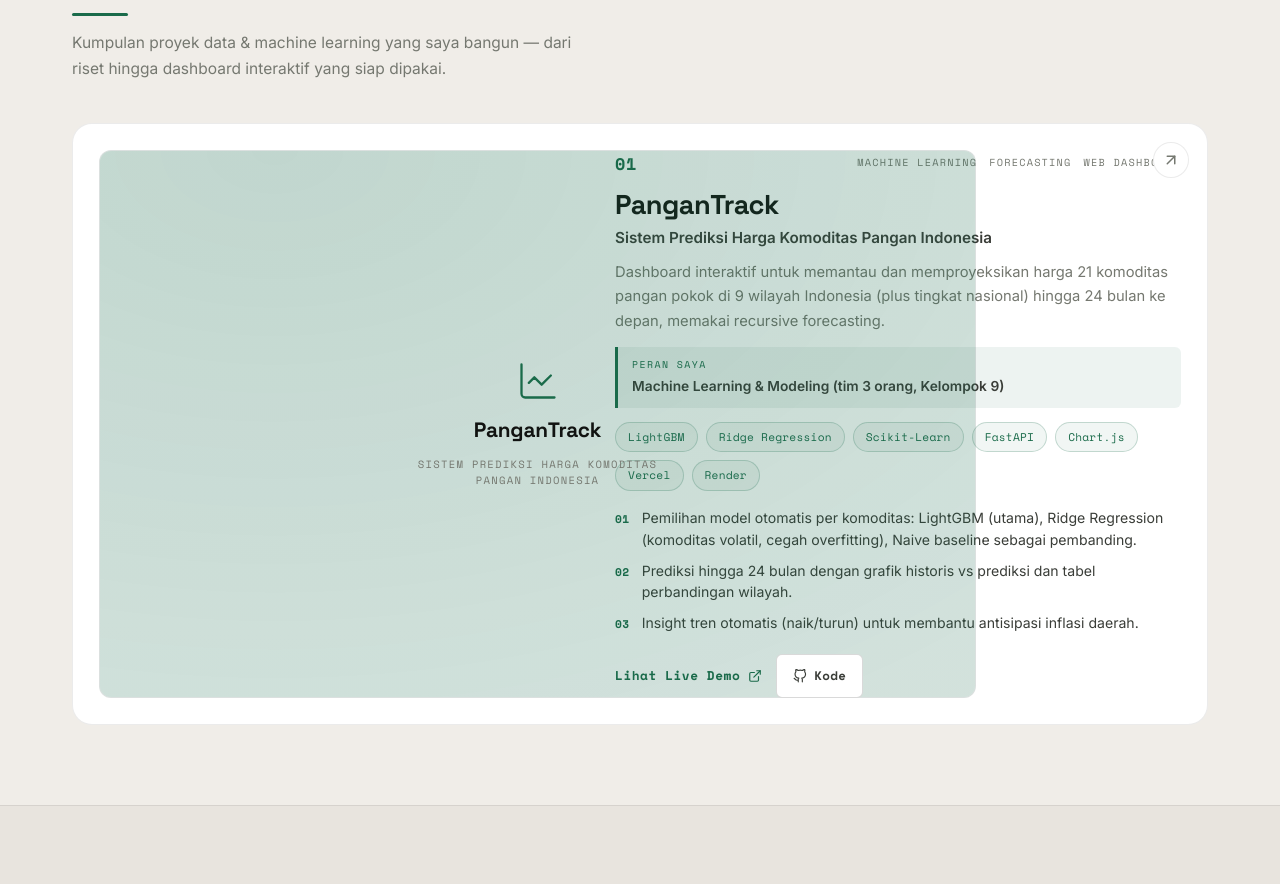
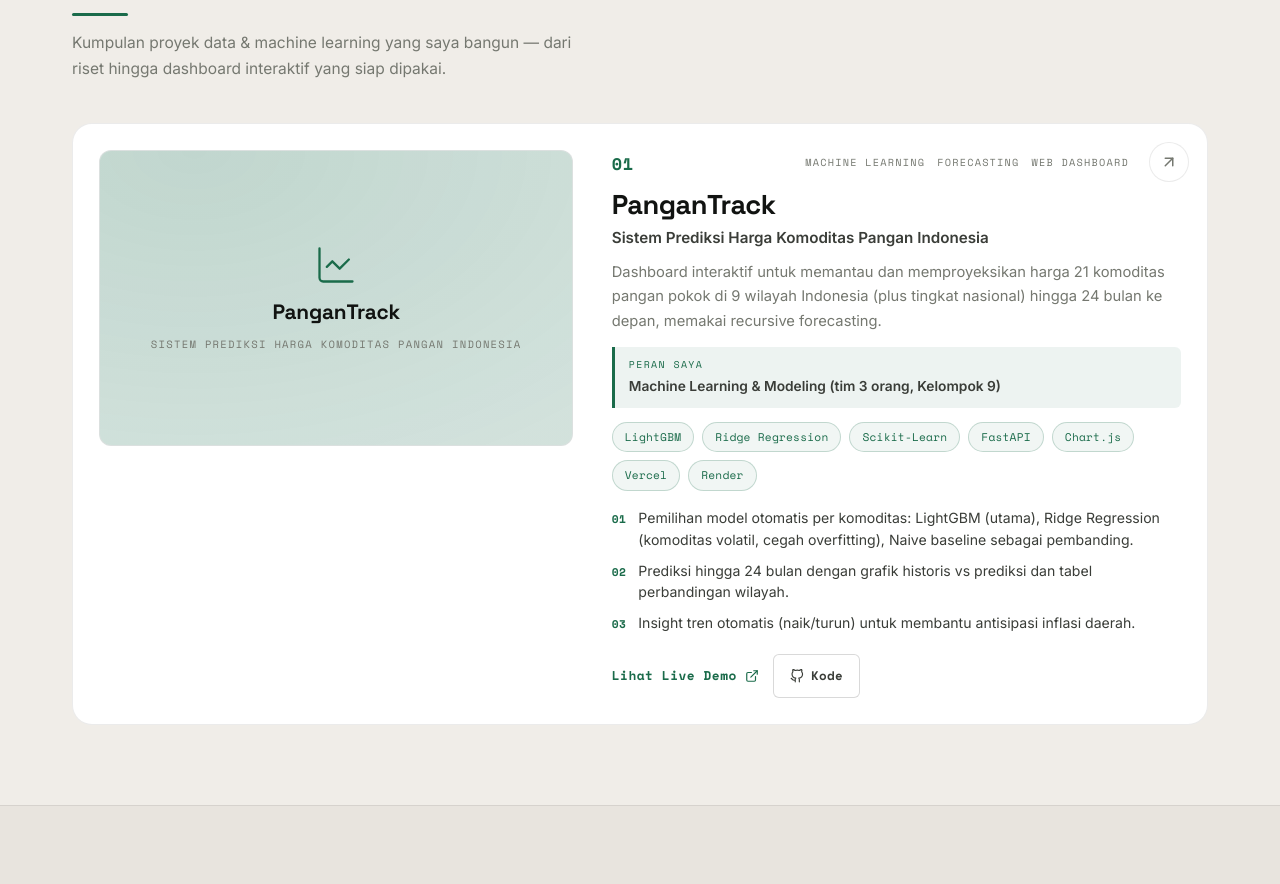
Before and after one commit to LeandroJovan/Portofolio, a React (Vite) app: page / in a window 1280 px wide. Shown: the part 2236-3120 px from the top of the page. Built offline with nearby package versions, Linux system fonts and the light colour scheme.

Commit message:
style: update index.css

```diff
--- a/src/index.css
+++ b/src/index.css
@@ -1506,6 +1506,8 @@
 /* ===== PROJECTS SECTION ===== */
 .projects-section {
   background: var(--bg);
+  /* Jarak atas agar kartu tidak tertutup navbar saat navigasi ke #projects */
+  scroll-margin-top: calc(var(--nav-height) + 24px);
 }
 
 /* Header — konsisten dgn section Tentang (label + judul besar + garis hijau) */
@@ -1532,9 +1534,9 @@
 .project-card {
   position: relative;
   display: grid;
-  grid-template-columns: 0.92fr 1.08fr;
-  gap: 34px;
-  align-items: stretch;
+  grid-template-columns: minmax(0, 5fr) minmax(0, 6fr); /* minmax(0,..) agar kolom tidak melebar karena isi */
+  gap: clamp(24px, 3vw, 48px);
+  align-items: start;
   background: var(--bg-card);
   border: 1px solid var(--border);
   border-radius: var(--radius-lg);
@@ -1547,14 +1549,20 @@
     box-shadow 340ms cubic-bezier(0.22, 1, 0.36, 1);
 }
 
-/* Pratinjau kiri */
+/* Pratinjau kiri — normal flow (tanpa position), tidak melebar.
+   Sticky agar tetap terlihat saat kolom teks lebih panjang (desktop). */
 .project-media {
-  position: relative;
+  width: 100%;
+  min-width: 0;
+  align-self: start;
+  position: sticky;
+  top: calc(var(--nav-height) + 24px);
+  aspect-ratio: 16 / 10;
+  height: auto;
   border-radius: var(--radius-md);
   overflow: hidden;
   border: 1px solid var(--border);
   background: var(--accent-light);
-  aspect-ratio: 16 / 10;
 }
 
 .project-media img {
@@ -1565,17 +1573,18 @@
   transition: transform 400ms cubic-bezier(0.22, 1, 0.36, 1);
 }
 
-/* Placeholder elegan (hijau muda + ikon grafik) bila screenshot belum ada */
+/* Placeholder elegan (hijau muda + ikon grafik) bila screenshot belum ada.
+   Normal flow mengisi penuh aspect-ratio media (tanpa position absolute). */
 .project-media-placeholder {
-  position: absolute;
-  inset: 0;
+  width: 100%;
+  height: 100%;
   display: flex;
   flex-direction: column;
   align-items: center;
   justify-content: center;
-  gap: 10px;
+  gap: 8px;
   text-align: center;
-  padding: 20px;
+  padding: 24px;
   background:
     radial-gradient(120% 120% at 20% 0%, rgba(26, 107, 74, 0.14), rgba(26, 107, 74, 0.05)),
     var(--accent-light);
@@ -1597,7 +1606,8 @@
   letter-spacing: 0.12em;
   text-transform: uppercase;
   color: var(--text-muted);
-  max-width: 240px;
+  max-width: 90%;
+  overflow-wrap: anywhere;
   line-height: 1.5;
 }
 
@@ -1612,9 +1622,11 @@
   display: flex;
   align-items: center;
   justify-content: space-between;
-  gap: 14px;
+  gap: 12px;
   flex-wrap: wrap;
   margin-bottom: 12px;
+  /* Ruang untuk tombol panah ↗ (absolute) agar tidak menimpa kategori */
+  padding-right: 52px;
 }
 
 .project-num {
@@ -1623,12 +1635,16 @@
   font-weight: 700;
   color: var(--accent);
   letter-spacing: 0.04em;
+  flex-shrink: 0;
 }
 
 .project-categories {
   display: flex;
   flex-wrap: wrap;
   gap: 6px 12px;
+  min-width: 0;
+  flex: 1 1 auto;
+  justify-content: flex-end;
 }
 
 .project-category {
@@ -1798,13 +1814,14 @@
   transition: transform 400ms cubic-bezier(0.22, 1, 0.36, 1);
 }
 
-/* Ikon panah pojok */
+/* Ikon panah pojok — kolom tetap 40x40, tidak menimpa teks */
 .project-corner {
   position: absolute;
   top: 18px;
   right: 18px;
-  width: 36px;
-  height: 36px;
+  width: 40px;
+  height: 40px;
+  flex-shrink: 0;
   display: flex;
   align-items: center;
   justify-content: center;
@@ -2348,6 +2365,20 @@
     padding: 18px;
   }
 
+  /* Matikan sticky & penuh lebar di atas teks pada layar kecil */
+  .project-media {
+    position: static;
+    width: 100%;
+  }
+
+  .project-body-top {
+    padding-right: 48px;
+  }
+
+  .project-categories {
+    justify-content: flex-start;
+  }
+
   .project-card-title {
     font-size: 1.4rem;
   }
```
